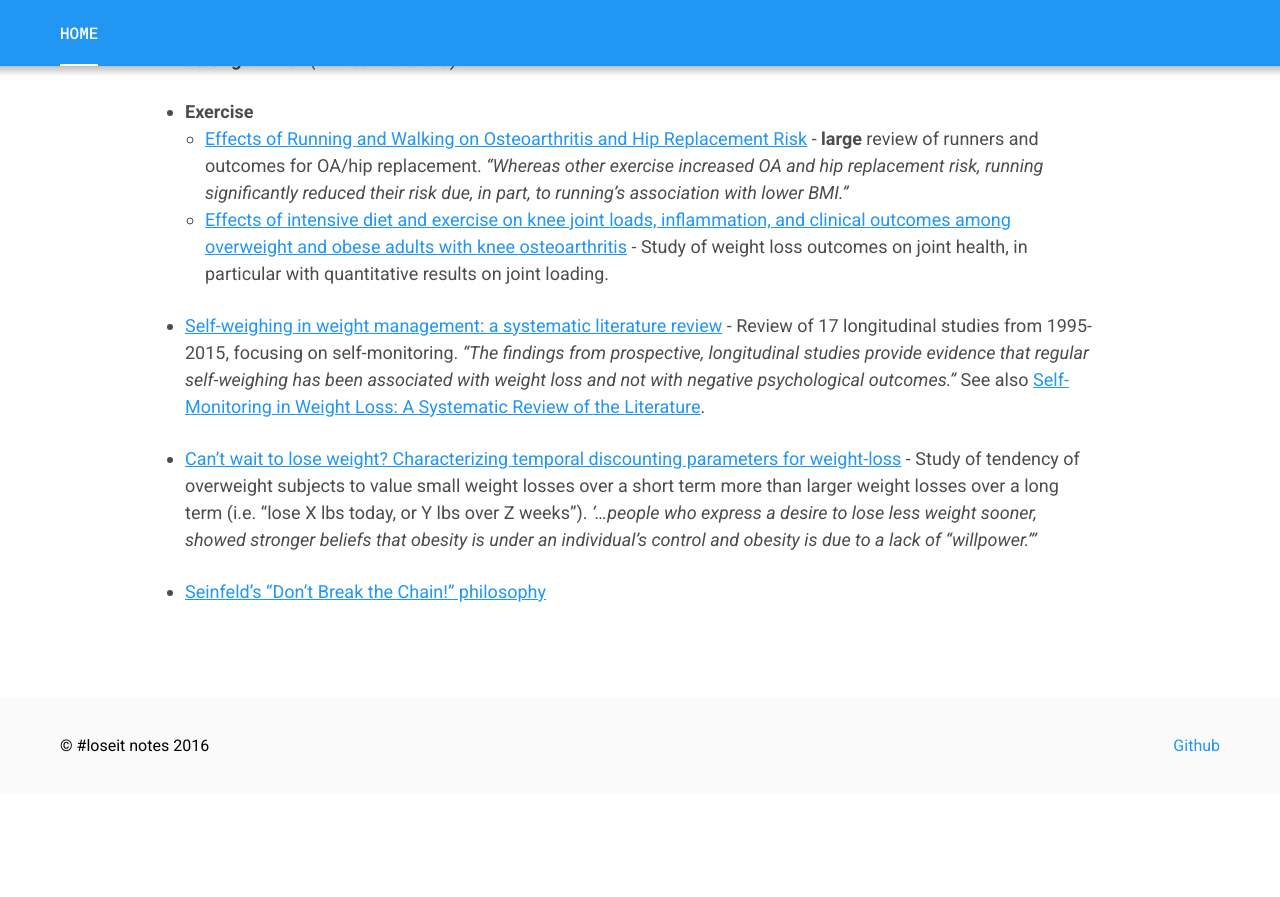
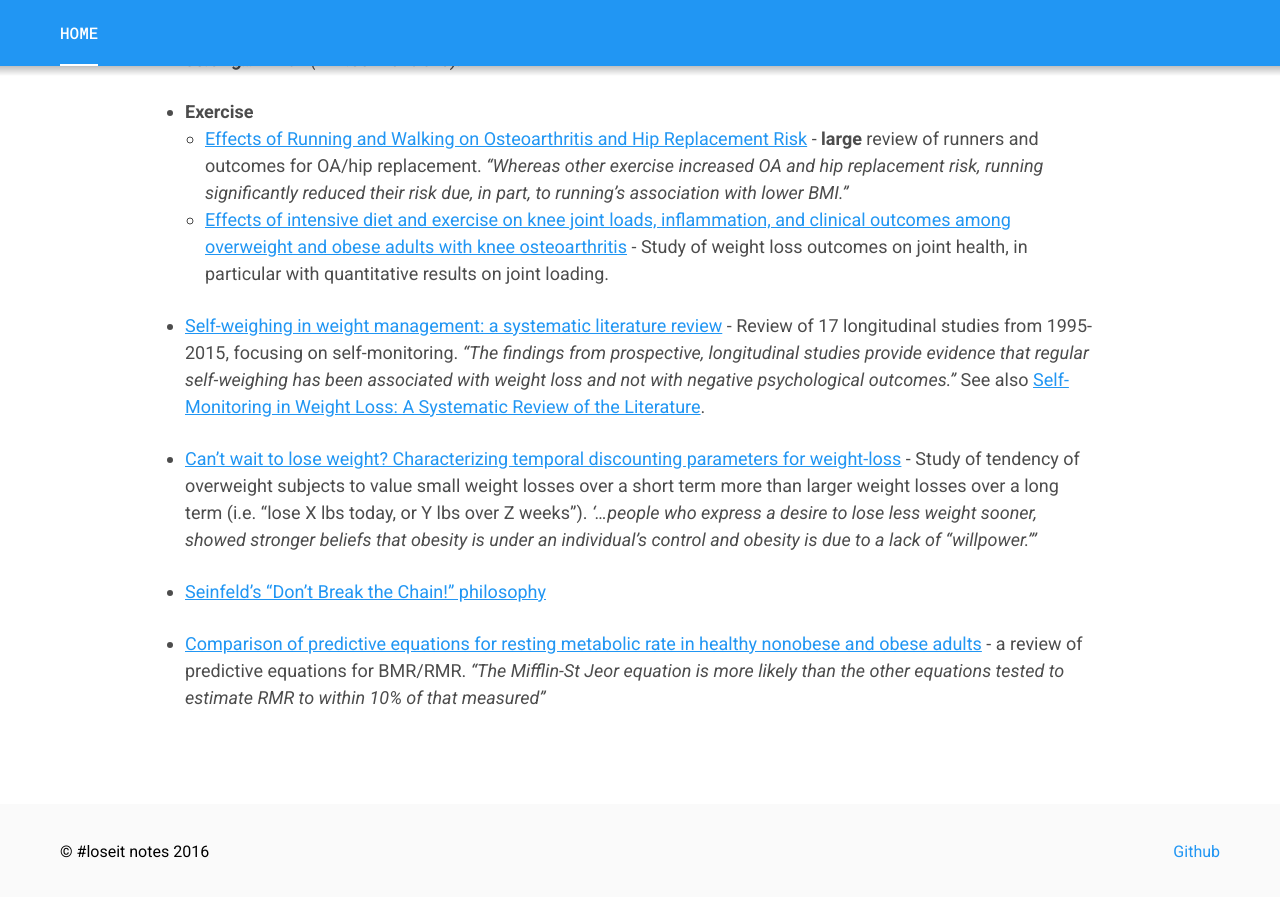
Before and after one commit to loseitIRC/loseitdocs, a Jekyll site: the page built from index.markdown, in a window 1280 px wide and 900 px high, scrolled down 1002 px. Shown: the top 897 px of the window. Built offline with Jekyll 4.4.1, drawn with Linux system fonts in a browser that asks for light colours; before the commit the page ends 1796 px from its top, so only the background shows below that.

Commit message:
Added comparison of BMR estimation formulae

```diff
--- a/index.markdown
+++ b/index.markdown
@@ -33,3 +33,5 @@ Want to contribute?  [Fork this site on GitHub](https://github.com/loseitIRC/los
 * [Can’t wait to lose weight? Characterizing temporal discounting parameters for weight-loss](http://www.ncbi.nlm.nih.gov/pmc/articles/PMC4277731/) - Study of tendency of overweight subjects to value small weight losses over a short term more than larger weight losses over a long term (i.e. "lose X lbs today, or Y lbs over Z weeks").  *'...people who express a desire to lose less weight sooner, showed stronger beliefs that obesity is under an individual’s control and obesity is due to a lack of “willpower.”'*
 
 * [Seinfeld's "Don't Break the Chain!" philosophy](http://lifehacker.com/281626/jerry-seinfelds-productivity-secret)
+
+* [Comparison of predictive equations for resting metabolic rate in healthy nonobese and obese adults](http://www.ncbi.nlm.nih.gov/pubmed/15883556) - a review of predictive equations for BMR/RMR.  *"The Mifflin-St Jeor equation is more likely than the other equations tested to estimate RMR to within 10% of that measured"*
```
